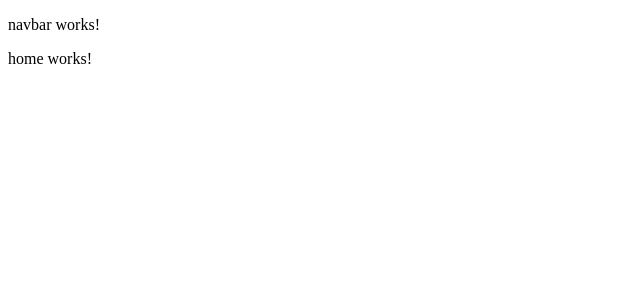
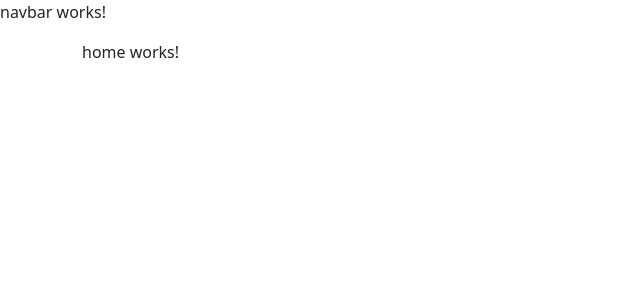
Before and after one commit to DannyAwad2/erp, an Angular app: page / in a window 1280 px wide. Shown: the top 300 px of the page, without its empty margins (0-640 px from the left). Built offline with nearby package versions, Linux system fonts and the light colour scheme.

Commit message:
add bootstrap

```diff
--- a/package.json
+++ b/package.json
@@ -19,6 +19,9 @@
     "@angular/platform-browser": "^15.2.0",
     "@angular/platform-browser-dynamic": "^15.2.0",
     "@angular/router": "^15.2.0",
+    "@ng-bootstrap/ng-bootstrap": "14.0.1",
+    "@popperjs/core": "^2.11.6",
+    "bootstrap": "^5.2.3",
     "rxjs": "~7.8.0",
     "tslib": "^2.3.0",
     "zone.js": "~0.12.0"
@@ -27,6 +30,7 @@
     "@angular-devkit/build-angular": "^15.2.0",
     "@angular/cli": "~15.2.0",
     "@angular/compiler-cli": "^15.2.0",
+    "@angular/localize": "^15.2.0",
     "@types/jasmine": "~4.3.0",
     "jasmine-core": "~4.5.0",
     "karma": "~6.4.0",
--- a/src/app/app.module.ts
+++ b/src/app/app.module.ts
@@ -3,6 +3,7 @@
 
 import { AppRoutingModule } from './app-routing.module';
 import { AppComponent } from './app.component';
+import { NgbModule } from '@ng-bootstrap/ng-bootstrap';
 
 @NgModule({
   declarations: [
@@ -10,7 +11,8 @@
   ],
   imports: [
     BrowserModule,
-    AppRoutingModule
+    AppRoutingModule,
+    NgbModule
   ],
   providers: [],
   bootstrap: [AppComponent]
--- a/src/main.ts
+++ b/src/main.ts
@@ -1,3 +1,5 @@
+/// <reference types="@angular/localize" />
+
 import { platformBrowserDynamic } from '@angular/platform-browser-dynamic';
 
 import { AppModule } from './app/app.module';
--- a/src/styles.scss
+++ b/src/styles.scss
@@ -1 +1,4 @@
 /* You can add global styles to this file, and also import other style files */
+
+/* Importing Bootstrap SCSS file. */
+@import 'bootstrap/scss/bootstrap';
--- a/tsconfig.app.json
+++ b/tsconfig.app.json
@@ -3,7 +3,9 @@
   "extends": "./tsconfig.json",
   "compilerOptions": {
     "outDir": "./out-tsc/app",
-    "types": []
+    "types": [
+      "@angular/localize"
+    ]
   },
   "files": [
     "src/main.ts"
```
Also changed, not shown: 2 other files (tests, documents, lock files or other folders).
